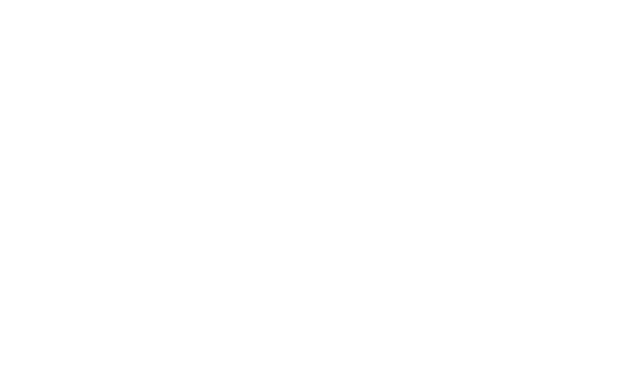
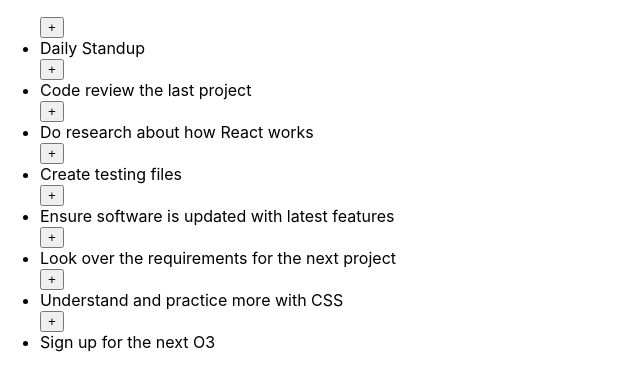
Before and after one commit to justwillj/-Task-tracker-exercise, a React (Create React App) app: page / in a window 1280 px wide. Shown: the top 390 px of the page, without its empty margins (0-640 px from the left). Built offline with nearby package versions, Linux system fonts and the light colour scheme.

Commit message:
Mapped out the task to displathem as a list

```diff
--- a/src/components/TaskList.js
+++ b/src/components/TaskList.js
@@ -35,6 +35,19 @@
     },
   ]);
 
-  return <div></div>;
+  return (
+    <div>
+      <ul>
+        {tasks.map((item) => (
+          <div>
+            <button className="btn">+</button>
+            <li className="item" key={item.id}>
+              {item.item}
+            </li>
+          </div>
+        ))}
+      </ul>
+    </div>
+  );
 }
 export default TaskList;
```
